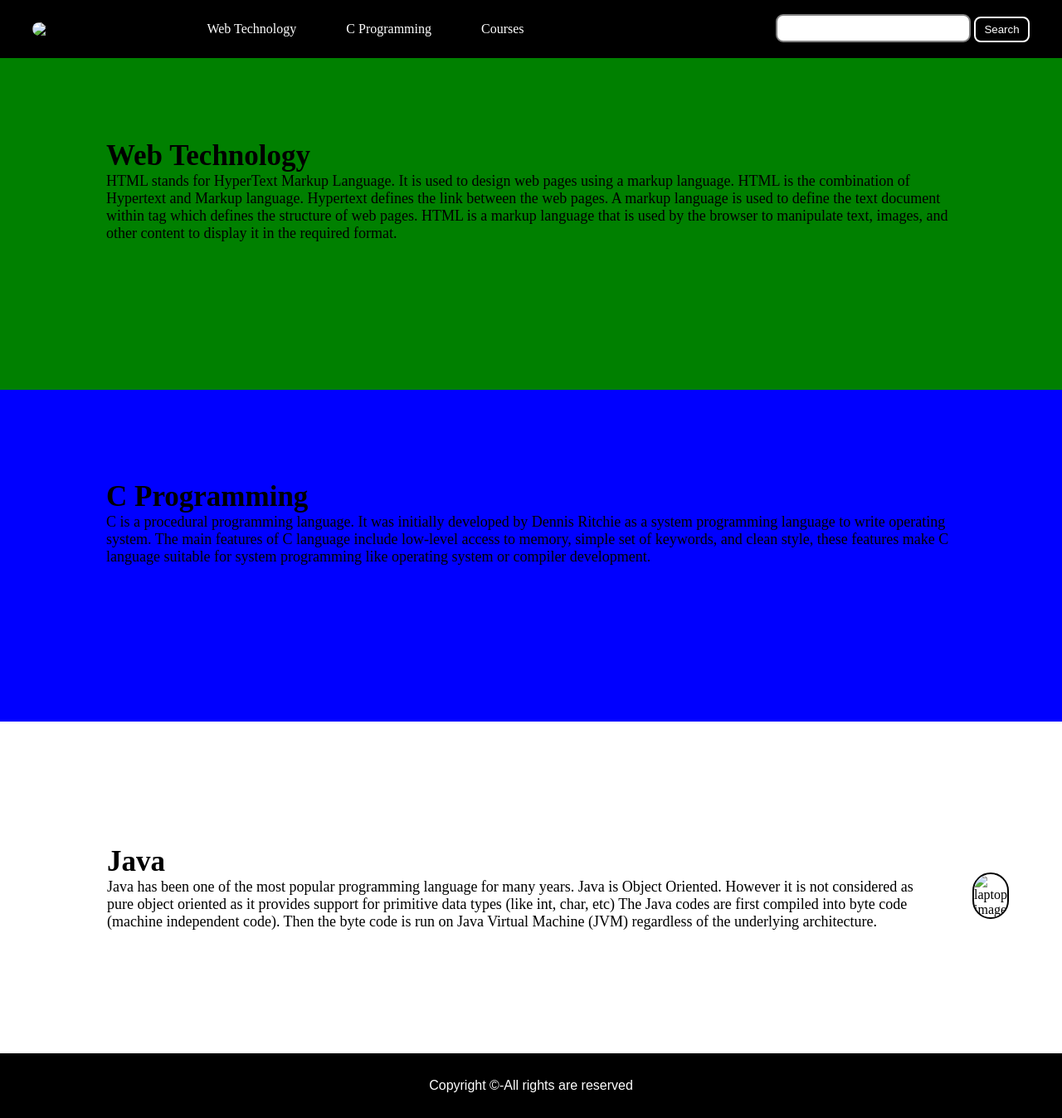
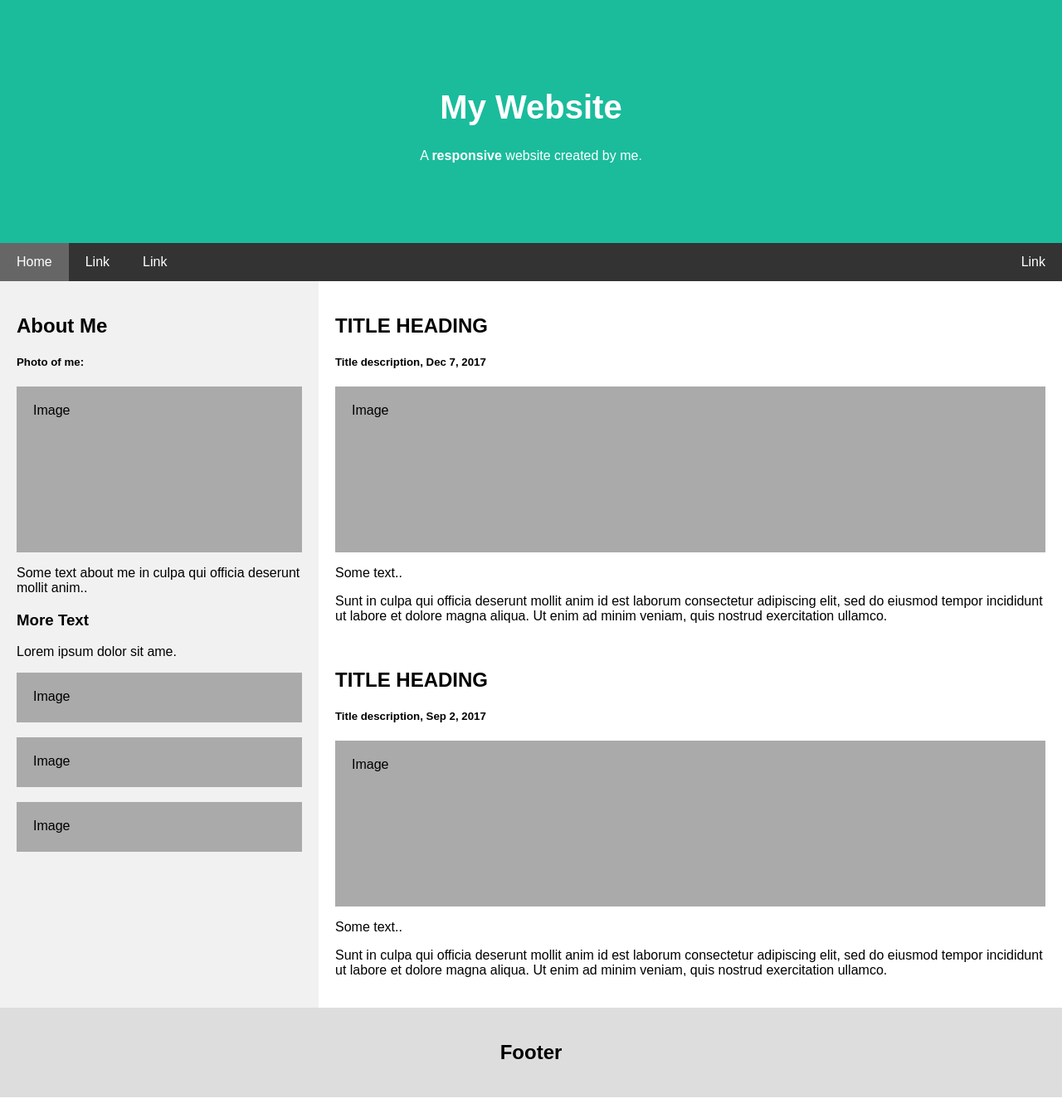
Before and after one commit to Priyanshu0713/geeksterpro.github.io, a plain HTML site: page index.html in a window 1280 px wide. Shown: the whole page at 83% size. After the commit the page ends 1323 px from the top, so only its background shows below. Drawn offline with Linux system fonts and the light colour scheme.

Commit message:
Update index.html

```diff
--- a/index.html
+++ b/index.html
@@ -1,497 +1,169 @@
 <!DOCTYPE html>
+<html lang="en">
+<head>
+<title>Page Title</title>
+<meta charset="UTF-8">
+<meta name="viewport" content="width=device-width, initial-scale=1">
+<style>
+* {
+  box-sizing: border-box;
+}
 
+/* Style the body */
+body {
+  font-family: Arial, Helvetica, sans-serif;
+  margin: 0;
+}
 
-<html>
+/* Header/logo Title */
+.header {
+  padding: 80px;
+  text-align: center;
+  background: #1abc9c;
+  color: white;
+}
 
+/* Increase the font size of the heading */
+.header h1 {
+  font-size: 40px;
+}
 
-<head>
+/* Sticky navbar - toggles between relative and fixed, depending on the scroll position. It is positioned relative until a given offset position is met in the viewport - then it "sticks" in place (like position:fixed). The sticky value is not supported in IE or Edge 15 and earlier versions. However, for these versions the navbar will inherit default position */
+.navbar {
+  overflow: hidden;
+  background-color: #333;
+  position: sticky;
+  position: -webkit-sticky;
+  top: 0;
+}
 
-    <title>Simple web Development Template</title>
-
-
-    <style>
-
-        * {
-
-            margin: 0;
-
-            padding: 0;
-
+/* Style the navigation bar links */
+.navbar a {
+  float: left;
+  display: block;
+  color: white;
+  text-align: center;
+  padding: 14px 20px;
+  text-decoration: none;
 }
 
 
-        .navbar {
-
-            display: flex;
-
-            align-items: center;
-
-            justify-content: center;
-
-            position: sticky;
-
-            top: 0;
-
-            cursor: pointer;
-
+/* Right-aligned link */
+.navbar a.right {
+  float: right;
 }
 
-
-        .background {
-
-            background: black;
-
-            background-blend-mode: darken;
-
-            background-size: cover;
-
+/* Change color on hover */
+.navbar a:hover {
+  background-color: #ddd;
+  color: black;
 }
 
-
-        .nav-list {
-
-            width: 70%;
-
-            display: flex;
-
-            align-items: center;
-
+/* Active/current link */
+.navbar a.active {
+  background-color: #666;
+  color: white;
 }
 
-
-        .logo {
-
+/* Column container */
+.row {
+  display: -ms-flexbox; /* IE10 */
   display: flex;
-
-            justify-content: center;
-
-            align-items: center;
-
+  -ms-flex-wrap: wrap; /* IE10 */
+  flex-wrap: wrap;
 }
 
-
-        .logo img {
-
-            width: 180px;
-
-            border-radius: 50px;
-
+/* Create two unequal columns that sits next to each other */
+/* Sidebar/left column */
+.side {
+  -ms-flex: 30%; /* IE10 */
+  flex: 30%;
+  background-color: #f1f1f1;
+  padding: 20px;
 }
 
-
-        .nav-list li {
-
-            list-style: none;
-
-            padding: 26px 30px;
-
+/* Main column */
+.main {
+  -ms-flex: 70%; /* IE10 */
+  flex: 70%;
+  background-color: white;
+  padding: 20px;
 }
 
-
-        .nav-list li a {
-
-            text-decoration: none;
-
-            color: white;
-
+/* Fake image, just for this example */
+.fakeimg {
+  background-color: #aaa;
+  width: 100%;
+  padding: 20px;
 }
 
-
-        .nav-list li a:hover {
-
-            color: grey;
-
+/* Footer */
+.footer {
+  padding: 20px;
+  text-align: center;
+  background: #ddd;
 }
 
-
-        .rightnav {
-
-            width: 30%;
-
-            text-align: right;
-
+/* Responsive layout - when the screen is less than 700px wide, make the two columns stack on top of each other instead of next to each other */
+@media screen and (max-width: 700px) {
+  .row {
+    flex-direction: column;
+  }
 }
 
-
-        #search {
-
-            padding: 5px;
-
-            font-size: 17px;
-
-            border: 2px solid grey;
-
-            border-radius: 9px;
-
+/* Responsive layout - when the screen is less than 400px wide, make the navigation links stack on top of each other instead of next to each other */
+@media screen and (max-width: 400px) {
+  .navbar a {
+    float: none;
+    width: 100%;
   }
-
-
-        .firstsection {
-
-            background-color: green;
-
-            height: 400px;
-
 }
-
-
-        .secondsection {
-
-            background-color: blue;
-
-            height: 400px;
-
-        }
-
-
-        .box-main {
-
-            display: flex;
-
-            justify-content: center;
-
-            align-items: center;
-
-            color: black;
-
-            max-width: 80%;
-
-            margin: auto;
-
-            height: 80%;
-
-        }
-
-
-        .firsthalf {
-
-            width: 100%;
-
-            display: flex;
-
-            flex-direction: column;
-
-            justify-content: center;
-
-        }
-
-
-        .secondhalf {
-
-            width: 30%;
-
-        }
-
-
-        .secondhalf img {
-
-            width: 70%;
-
-            border: 4px solid white;
-
-            border-radius: 150px;
-
-            display: block;
-
-            margin: auto;
-
-        }
-
-
-        .text-big {
-
-            font-family: 'Piazzolla', serif;
-
-            font-weight: bold;
-
-            font-size: 35px;
-
-        }
-
-
-        .text-small {
-
-            font-size: 18px;
-
-        }
-
-
-        .btn {
-
-            padding: 8px 20px;
-
-            margin: 7px 0;
-
-            border: 2px solid white;
-
-            border-radius: 8px;
-
-            background: none;
-
-            color: white;
-
-            cursor: pointer;
-
-        }
-
-
-        .btn-sm {
-
-            padding: 6px 10px;
-
-            vertical-align: middle;
-
-        }
-
-
-        .section {
-
-            height: 400px;
-
-            display: flex;
-
-            align-items: center;
-
-            justify-content: center;
-
-            max-width: 90%;
-
-            margin: auto;
-
-        }
-
-
-        .section-Left {
-
-            flex-direction: row-reverse;
-
-        }
-
-
-        .paras {
-
-            padding: 0px 65px;
-
-        }
-
-
-        .thumbnail img {
-
-            width: 250px;
-
-            border: 2px solid black;
-
-            border-radius: 26px;
-
-            margin-top: 19px;
-
-        }
-
-
-        .center {
-
-            text-align: center;
-
-        }
-
-
-        .text-footer {
-
-            text-align: center;
-
-            padding: 30px 0;
-
-            font-family: 'Ubuntu', sans-serif;
-
-            display: flex;
-
-            justify-content: center;
-
-            color: white;
-
-        }
-
 </style>
-
 </head>
-
-
 <body>
 
-    <nav class="navbar background">
-
-        <ul class="nav-list">
-
-            <div class="logo">
-
-                <img src= "logo.png">
-
+<div class="header">
+  <h1>My Website</h1>
+  <p>A <b>responsive</b> website created by me.</p>
 </div>
 
-            <li><a href="#web">Web Technology</a></li>
-
-            <li><a href="#program">C Programming</a></li>
-
-            <li><a href="#course">Courses</a></li>
-
-        </ul>
-
-
-        <div class="rightNav">
-
-            <input type="text" name="search" id="search">
-
-            <button class="btn btn-sm">Search</button>
-
+<div class="navbar">
+  <a href="#" class="active">Home</a>
+  <a href="#">Link</a>
+  <a href="#">Link</a>
+  <a href="#" class="right">Link</a>
 </div>
 
-    </nav>
-
-
-    <section class="firstsection">
-
-        <div class="box-main">
-
-            <div class="firstHalf">
-
-                <h1 class="text-big" id="web">Web Technology</h1>
-
-                <p class="text-small">
-
-                    HTML stands for HyperText Markup Language.
-
-                    It is used to design web pages using a markup
-
-                    language. HTML is the combination of Hypertext
-
-                    and Markup language. Hypertext defines the
-
-                    link between the web pages. A markup language
-
-                    is used to define the text document within tag
-
-                    which defines the structure of web pages.
-
-                    HTML is a markup language that is used by the
-
-                    browser to manipulate text, images, and other
-
-                    content to display it in the required format.
-
-                </p>
-
-
-
+<div class="row">
+  <div class="side">
+    <h2>About Me</h2>
+    <h5>Photo of me:</h5>
+    <div class="fakeimg" style="height:200px;">Image</div>
+    <p>Some text about me in culpa qui officia deserunt mollit anim..</p>
+    <h3>More Text</h3>
+    <p>Lorem ipsum dolor sit ame.</p>
+    <div class="fakeimg" style="height:60px;">Image</div><br>
+    <div class="fakeimg" style="height:60px;">Image</div><br>
+    <div class="fakeimg" style="height:60px;">Image</div>
+  </div>
+  <div class="main">
+    <h2>TITLE HEADING</h2>
+    <h5>Title description, Dec 7, 2017</h5>
+    <div class="fakeimg" style="height:200px;">Image</div>
+    <p>Some text..</p>
+    <p>Sunt in culpa qui officia deserunt mollit anim id est laborum consectetur adipiscing elit, sed do eiusmod tempor incididunt ut labore et dolore magna aliqua. Ut enim ad minim veniam, quis nostrud exercitation ullamco.</p>
+    <br>
+    <h2>TITLE HEADING</h2>
+    <h5>Title description, Sep 2, 2017</h5>
+    <div class="fakeimg" style="height:200px;">Image</div>
+    <p>Some text..</p>
+    <p>Sunt in culpa qui officia deserunt mollit anim id est laborum consectetur adipiscing elit, sed do eiusmod tempor incididunt ut labore et dolore magna aliqua. Ut enim ad minim veniam, quis nostrud exercitation ullamco.</p>
+  </div>
 </div>
 
+<div class="footer">
+  <h2>Footer</h2>
 </div>
 
-    </section>
-
-
-    <section class="secondsection">
-
-        <div class="box-main">
-
-            <div class="firstHalf">
-
-                <h1 class="text-big" id="program">
-
-                    C Programming
-
-                </h1>
-
-                <p class="text-small">
-
-                    C is a procedural programming language. It
-
-                    was initially developed by Dennis Ritchie
-
-                    as a system programming language to write
-
-                    operating system. The main features of C
-
-                    language include low-level access to memory,
-
-                    simple set of keywords, and clean style,
-
-                    these features make C language suitable for
-
-                    system programming like operating system or
-
-                    compiler development.
-
-                </p>
-
-
-
-            </div>
-
-        </div>
-
-    </section>
-
-
-    <section class="section">
-
-        <div class="paras">
-
-            <h1 class="sectionTag text-big">Java</h1>
-
-
-            <p class="sectionSubTag text-small">
-
-                Java has been one of the most popular
-
-                programming language for many years.
-
-                Java is Object Oriented. However it is
-
-                not considered as pure object oriented
-
-                as it provides support for primitive
-
-                data types (like int, char, etc) The
-
-                Java codes are first compiled into byte
-
-                code (machine independent code). Then
-
-                the byte code is run on Java Virtual
-
-                Machine (JVM) regardless of the
-
-                underlying architecture.
-
-            </p>
-
-
-
-        </div>
-
-
-        <div class="thumbnail">
-
-            <img src= "img.png" alt="laptop image">
-
-        </div>
-
-    </section>
-
-
-    <footer class="background">
-
-        <p class="text-footer">
-
-            Copyright ©-All rights are reserved
-
-        </p>
-
-
-
-    </footer>
-
 </body>
-
-
 </html>
```
Lines whose indentation alone changed are shown as unchanged.
